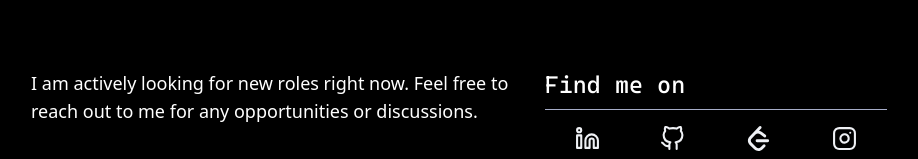
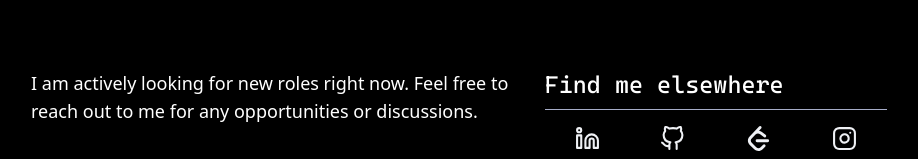
Before and after one commit to sameertrip123/portfolio, a React (Create React App) app: page / in a window 1280 px wide. Shown: the part 3110-3269 px from the top of the page, without its empty margins (181-1099 px from the left). Built offline with nearby package versions, Linux system fonts and the light colour scheme.

Commit message:
Made changes in the contact page

```diff
--- a/src/components/Contact.tsx
+++ b/src/components/Contact.tsx
@@ -41,7 +41,9 @@ export const Contact = () => {
           </div>
         </div>
         <div className='md:col-span-2 my-8'>
-          <div className='font-mono text-2xl text-lprimary dark:text-dprimary'>Find me on</div>
+          <div className='font-mono text-2xl text-lprimary dark:text-dprimary'>
+            Find me elsewhere
+          </div>
           <div className='bg-lsubtext dark:bg-dsubtext mt-2 px-16 w-full h-[1px]'></div>
           <div className='flex justify-around mt-4 w-full'>
             <a href='https://www.linkedin.com/in/sameertri039/' target='_blank' rel='noreferrer'>
```
